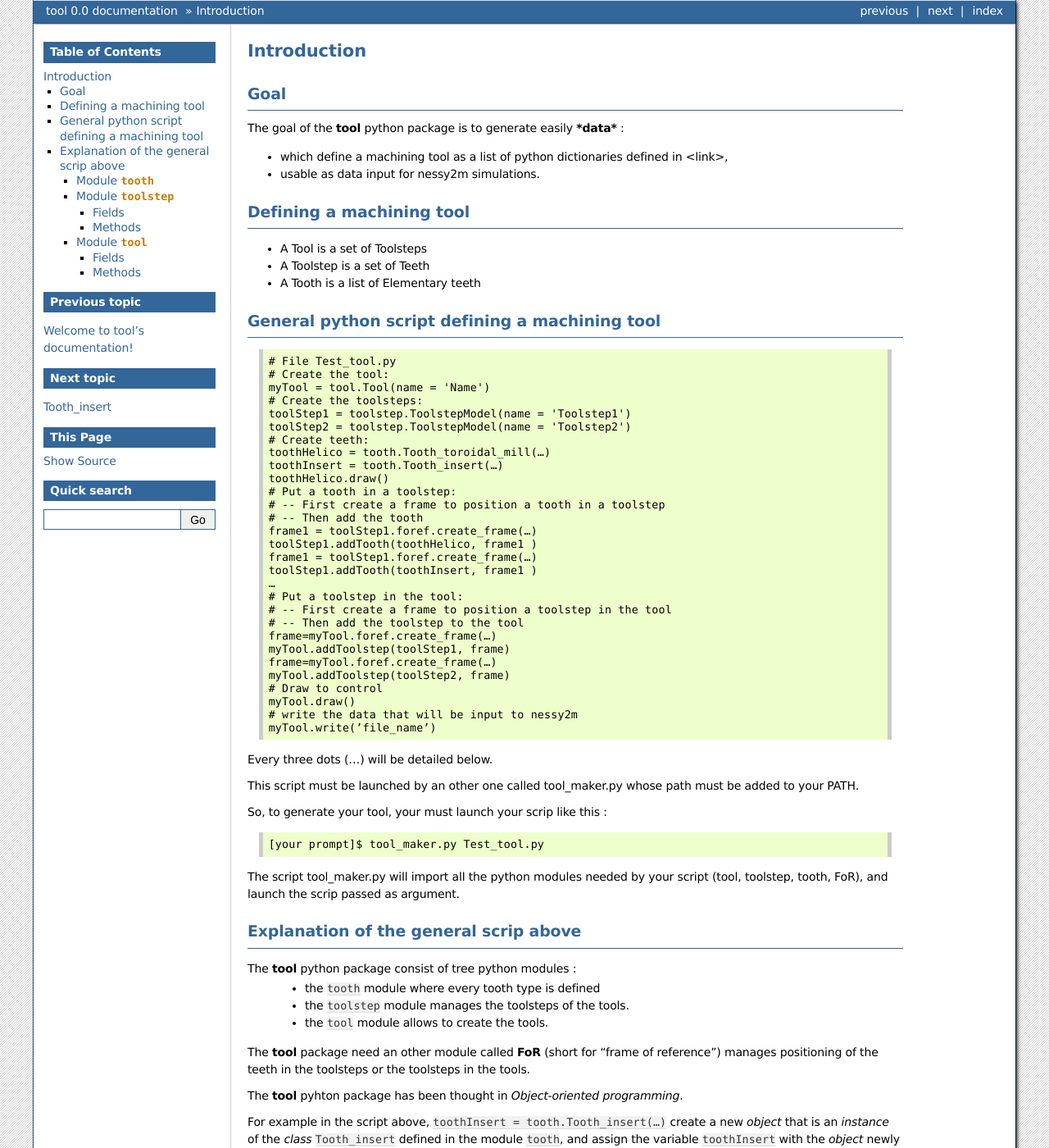
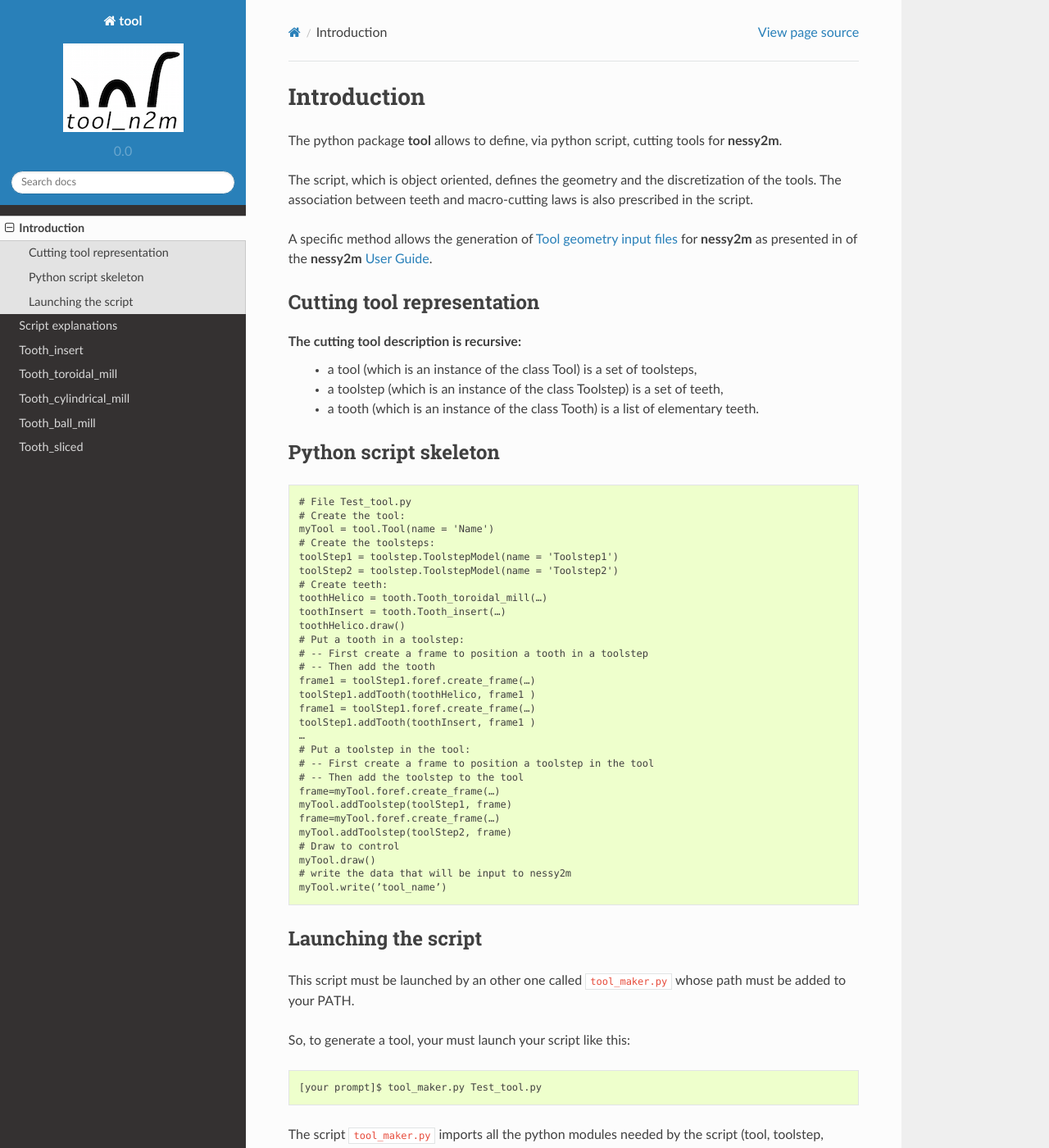
Before and after one commit to cgengembre/tool, a Sphinx documentation site: the page built from sphinxdocs/source/introduction.rst, in a window 1280 px wide and 1400 px high. Shown: the whole window at 82% size. Built offline with Sphinx 7.4.7 and the Read the Docs theme 2.0.0, drawn with Linux system fonts in a browser that asks for light colours; formulas are drawn with MathJax 3; some of the changed text lies outside the part shown.

Commit message:
cgen_phl: re-organisation doc et nouveau theme et nouveau logo

```diff
--- a/sphinxdocs/source/Tooth_sliced.rst
+++ b/sphinxdocs/source/Tooth_sliced.rst
@@ -44,7 +44,7 @@ This is an example of python scrip that create a sliced mill:
 
     bm_tool.draw(2)
 
-On the figures below you can see parameters used in the script:
+The geometry of a sliced tooth is defined as follows:
 
 .. image:: fig/sliced_tooth_type4.png
     :align: center
--- a/sphinxdocs/source/conf.py
+++ b/sphinxdocs/source/conf.py
@@ -15,6 +15,7 @@
 import sys
 import os
 import shlex
+import time
 
 # If extensions (or modules to document with autodoc) are in another directory,
 # add these directories to sys.path here. If the directory is relative to the
@@ -112,7 +113,9 @@ todo_include_todos = False
 # The theme to use for HTML and HTML Help pages.  See the documentation for
 # a list of builtin themes.
 # html_theme = 'alabaster'
-html_theme = 'bizstyle'
+# html_theme = 'bizstyle'
+html_theme = 'sphinx_rtd_theme'
+
 # Theme options are theme-specific and customize the look and feel of a theme
 # further.  For a list of options available for each theme, see the
 # documentation.
@@ -130,7 +133,7 @@ html_theme = 'bizstyle'
 
 # The name of an image file (relative to this directory) to place at the top
 # of the sidebar.
-#html_logo = None
+html_logo = '_static/logo_tool_n2m.png'
 
 # The name of an image file (within the static path) to use as favicon of the
 # docs.  This file should be a Windows icon file (.ico) being 16x16 or 32x32
--- a/sphinxdocs/source/index.rst
+++ b/sphinxdocs/source/index.rst
@@ -12,6 +12,7 @@ Contents:
    :maxdepth: 2
 
    introduction
+   script_explanations
    Tooth_insert
    Tooth_toroidal_mill
    Tooth_cylindrical_mill
--- a/sphinxdocs/source/introduction.rst
+++ b/sphinxdocs/source/introduction.rst
@@ -3,24 +3,28 @@ Introduction
 ################################################################################
 
 
-Goal
+The python package **tool** allows to define, via python script, cutting tools for **nessy2m**.
+
+The script, which is object oriented, defines the geometry and the discretization of the tools.
+The association between teeth and macro-cutting laws is also prescribed in the script.
+
+A specific method allows the generation of `Tool geometry input files <http://sn-m2p.cnrs.fr/SphinxDoc/nessy2m/io/tool_def.html>`_  for
+**nessy2m** as presented in
+of the **nessy2m**
+`User Guide <http://sn-m2p.cnrs.fr/SphinxDoc/nessy2m/index.html>`_.
+
+
+
+Cutting tool representation
 ********************************************************************************
 
-The goal of the **tool** python package is to generate easily ***data*** :
-
-* which define a machining tool as a list of python dictionaries defined in <link>,
-* usable as data input for nessy2m simulations.
+The cutting tool description is recursive:
+    * a tool (which is an instance of the class Tool) is a set of toolsteps,
+    * a toolstep (which is an instance of the class Toolstep) is a set of teeth,
+    * a tooth (which is an instance of the class Tooth)  is a list of elementary teeth.
 
 
-Defining a machining tool
-********************************************************************************
-
-* A Tool is a set of Toolsteps
-* A Toolstep is a set of Teeth
-* A Tooth is a list of Elementary teeth
-
-
-General python script defining a machining tool
+Python script skeleton
 ********************************************************************************
 
 ::
@@ -53,125 +57,20 @@ General python script defining a machining tool
     # Draw to control
     myTool.draw()
     # write the data that will be input to nessy2m
-    myTool.write(’file_name’)
+    myTool.write(’tool_name’)
 
-Every three dots (...) will be detailed below.
+Launching the script
+********************************************************************************
 
-This script must be launched by an other one called tool_maker.py whose path must be added to your PATH.
+This script must be launched by an other one called ``tool_maker.py`` whose path must be added to your PATH.
 
-So, to generate your tool, your must launch your scrip like this :
+So, to generate a tool, your must launch your script like this:
 
 ::
 
     [your prompt]$ tool_maker.py Test_tool.py
 
-The script tool_maker.py will import all the python modules needed by your script (tool, toolstep, tooth, FoR), and launch the scrip passed as argument.
+The script ``tool_maker.py`` imports all the python modules needed by the script (tool, toolstep, tooth, FoR), and launch the script passed as argument,
 
 
-Explanation of the general scrip above
-********************************************************************************
-
-The **tool** python package consist of tree python modules :
-    * the ``tooth`` module where every tooth type is defined
-    * the ``toolstep`` module manages the toolsteps of the tools.
-    * the ``tool`` module allows to create the tools.
-
-The **tool** package need an other module called **FoR** (short for "frame of reference") manages positioning of the teeth in the toolsteps or the toolsteps in the tools.
-
-The **tool** pyhton package has been thought in *Object-oriented programming*.
-
-For example in the script above, ``toothInsert = tooth.Tooth_insert(…)`` create a new *object* that is an *instance* of the *class* ``Tooth_insert`` defined in the module ``tooth``, and assign the variable ``toothInsert`` with the *object* newly created.
-
-Module ``tooth``
---------------------------------------------------------------------------------
-
-The module ``tooth`` offers 5 Python classes to create teeth :
-
-* ``Tooth_insert``
-* ``Tooth_toroidal_mill``
-* ``Tooth_cylindrical_mill``
-* ``Tooth_ball_mill``
-* ``Tooth_sliced``
-
-Next topics will detail those five classes.
-
-The class inheritance system in Object-oriented programming, offers here 2 things :
-
-* each ``Tooth_*`` class above have in common 2 *methods* :
-    * ``my_tooth.draw()`` draw the tooth ``my_tooth`` in a 3D window.
-    * ``my_tooth.torsion_transformation()`` applies a tortion transfomation to the tooth ``my_tooth``
-* every object that is an instance of a class ``Tooth_*`` can be added to a toolstep or a tool.
-
-
-Module ``toolstep``
---------------------------------------------------------------------------------
-The module toolstep contain the class ``toolstep.ToolstepModel``.
-This class is for defining the toolsteps of a tool.
-To create a toolstep, you call the ToolstepModel constructor :
-
-::
-
-    my_toolstep = toolstep.ToolstepModel(name = 'optional name for the toolstep')
-
-
-
-Fields
-~~~~~~~~~~~~~~~~~~~~~~~~~~~~~~~~~~~~~~~~~~~~~~~~~~~~~~~~~~~~~~~~~~~~~~~~~~~~~~~~
-Every toolstep has an important field named ``foref``.  This field is an *object* that represent the frame of reference of the toolstep in which you will define the frames to position the teeth.
-
-So, to create a frame in a toolstep, you can call his method ``create_frame`` which return a new object frame:
-
-::
-
-    frame = my_toolstep.foref.create_frame(**args)
-
-The args will be detailed in the frame section of this document.
-
-Methods
-~~~~~~~~~~~~~~~~~~~~~~~~~~~~~~~~~~~~~~~~~~~~~~~~~~~~~~~~~~~~~~~~~~~~~~~~~~~~~~~~
-A toolstep (instance of the class ``toolstep.ToolstepModel``) has 2 methods :
-
-* ``my_toolstep.draw()`` Draw the toolstep in a 3d window.
-* ``my_toolstep.addTooth(...)`` Add a tooth to my_toolstep. This method accept 3 named arguments :
-    * ``tth`` : the tooth,
-    * ``frame`` : the frame,
-    * ``set_id`` : optional argument. Add it if you want the tooth to belong to a set of teeth (default value : ``set_id = None`` : no set is defined ).
-
-Module ``tool``
---------------------------------------------------------------------------------
-The module ``tool`` offers the class ``tool.Tool``.
-The constructor of the class ``tool.Tool`` create a new empty tool.
-After you create a new empty tool, you can fill it with toolsteps that contain teeth.
-
-To create a new tool, you can write :
-
-::
-
-    my_tool = tool.Tool(name = 'a name for the tool')
-
-The parameter name is optional and its default value is "Tool_<number>"
-where <number> is given by an instance counter in the class ``tool.Tool``.
-This name will be used to define the file name of the generated ***data***.
-
-Fields
-~~~~~~~~~~~~~~~~~~~~~~~~~~~~~~~~~~~~~~~~~~~~~~~~~~~~~~~~~~~~~~~~~~~~~~~~~~~~~~~~
-Every tool (instance of the class ``tool.Tool``) has the following fields :
-
-* ``foref``: the frame of reference of the tool in which you can create the frames.
-* ``base_toolstep``: this is an instance of the class ``toolstep.ToolstepModel``. This is the base toolstep of the tool in which you can add teeth. This toolstep has his own ``foref`` in which you can create frames to position teeth.
-
-Methods
-~~~~~~~~~~~~~~~~~~~~~~~~~~~~~~~~~~~~~~~~~~~~~~~~~~~~~~~~~~~~~~~~~~~~~~~~~~~~~~~~
-A tool has 4 methods with named arguments:
-
-* ``my_tool.addToolstep(tstep = a_toolstep, frame = a_frame, name = a_name)`` : add ``a_toolstep`` to ``my_tool`` at the position defined by ``a_frame``. The argument ``name`` is optional and is generated if you don't give one. It is better if the toolstep contain teeth when you call this method.
-* ``my_tool.addTooth( tth = a_tooth, frame = a_frame, set_id = an_id, tsif_name = a_toolstep_name)``: add directly ``a_tooth`` to ``my_tool``. Arguments :
-    * ``tth`` : mandatory argument. The tooth to be added.
-    * ``frame`` : mandatory argument. Define the position of the tooth.
-    * ``set_id`` : optional argument. Add it if you want the tooth to belong to a set of teeth (default value : ``set_id = None`` : no set is defined)
-    * ``tsif_name`` : optional argument. Identify which toolstep will recieve the tooth. By default, the tooth is added to the ``base_toolstep`` of the tool. If you whant to add the tooth to an other toolstep, you must set this argument to the ``mame`` you choose when you add the toolstep (cf. ``my_tool.addToolstep`` method) to the tool.
-    * ``my_tool.draw(dc_color)`` : draw the tool in a 3d window. The dc_color parameter is optional and its default value is None. This parameter indicate how to color the tool :
-        * dc_color = None : one diferrent color by elementary tooth,
-        * dc_color = 0 : one different color by Toolstep,
-        * dc_color = 1 : one different color by Tooth (tooth having to the same set_id will have the same color).
-    * ``my_tool.write(file_name = a_name)`` : optional argument. Write the generated ***data*** to the file named ``./OUT/tool_def_<file_name>``. If you do not specify this argument, then the tool name is used.
+The **nessy2m** input file, generated by command ``myTool.write(’tool_name’)``, has for name ``’tool_def_tool_name.py’``, and is located in ``./OUT`` folder (the folder is generated if it is no pre-existant).
```
Also changed, not shown: sphinxdocs/source/script_explanations.rst (added, +113 -0 lines), sphinxdocs/source/_static/logo_tool_n2m.png (added), 1 other file.
